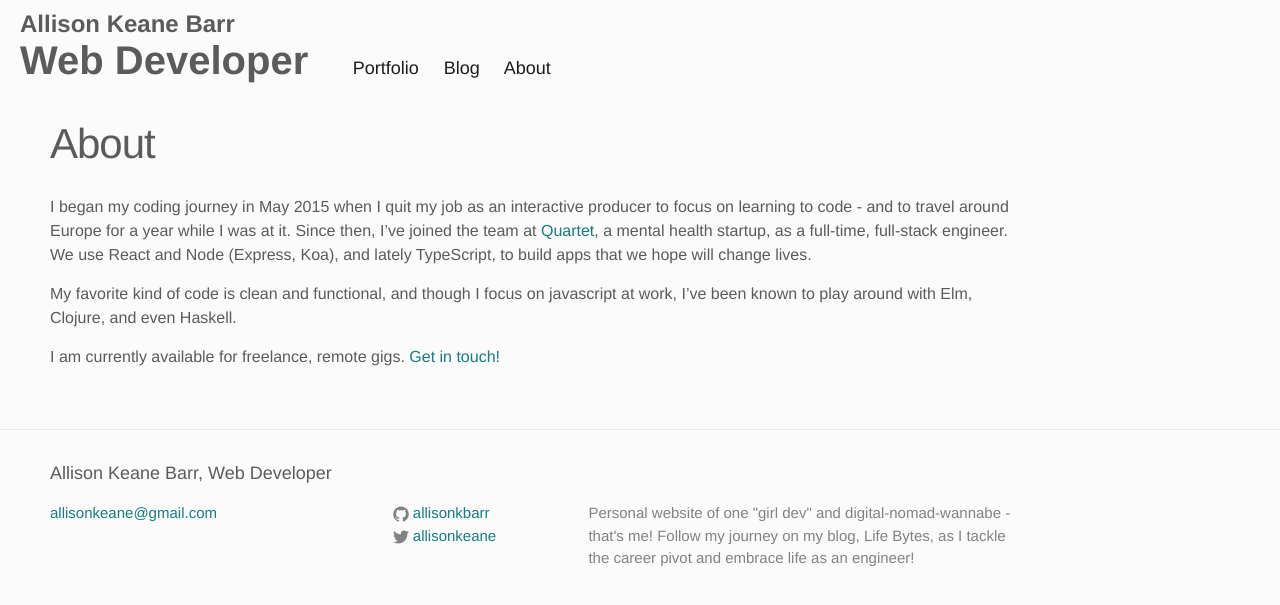
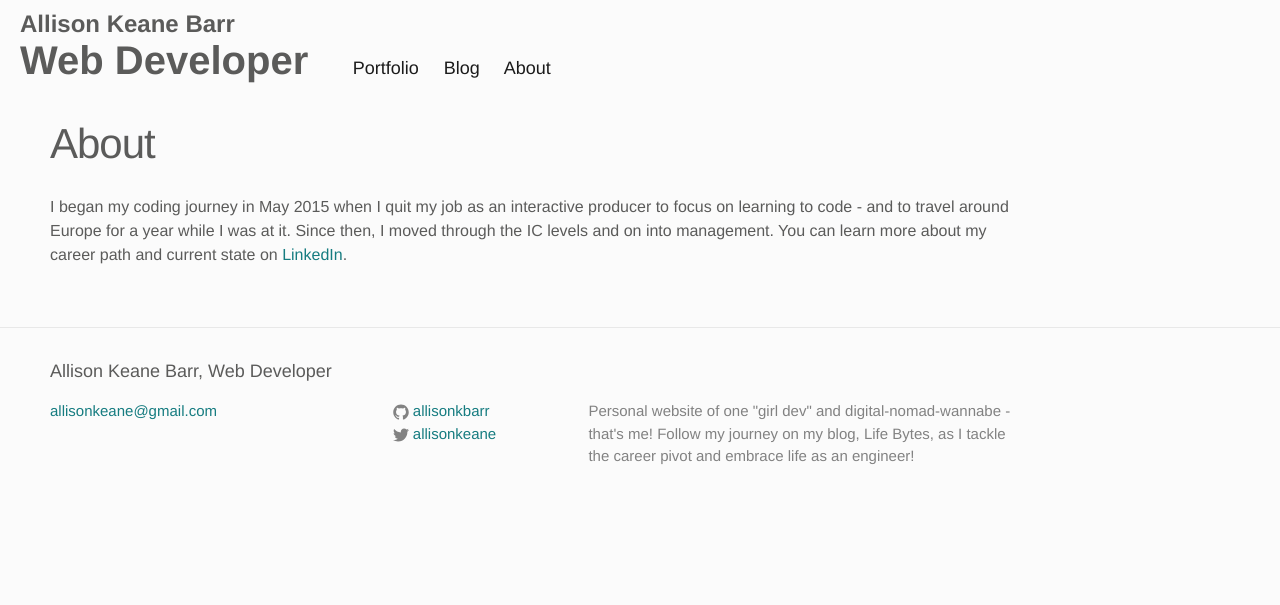
Before and after one commit to allisonkbarr/allisonkbarr.github.io, a Jekyll site: the page built from about.md, in a window 1280 px wide. Shown: the top 605 px of the page. Built offline with Jekyll 4.4.1, drawn with Linux system fonts in a browser that asks for light colours.

Commit message:
Update about.md
reflecting current career status

```diff
--- a/about.md
+++ b/about.md
@@ -4,8 +4,4 @@ title: About
 permalink: /about/
 ---
 
-I began my coding journey in May 2015 when I quit my job as an interactive producer to focus on learning to code - and to travel around Europe for a year while I was at it. Since then, I've joined the team at [Quartet](https://www.quartethealth.com/), a mental health startup, as a full-time, full-stack engineer. We use React and Node (Express, Koa), and lately TypeScript, to build apps that we hope will change lives.
-
-My favorite kind of code is clean and functional, and though I focus on javascript at work, I've been known to play around with Elm, Clojure, and even Haskell.
-
-I am currently available for freelance, remote gigs. [Get in touch!](mailto:allisonkeane@gmail.com)
+I began my coding journey in May 2015 when I quit my job as an interactive producer to focus on learning to code - and to travel around Europe for a year while I was at it. Since then, I moved through the IC levels and on into management. You can learn more about my career path and current state on [LinkedIn](https://www.linkedin.com/in/allisonkeane/).
```
